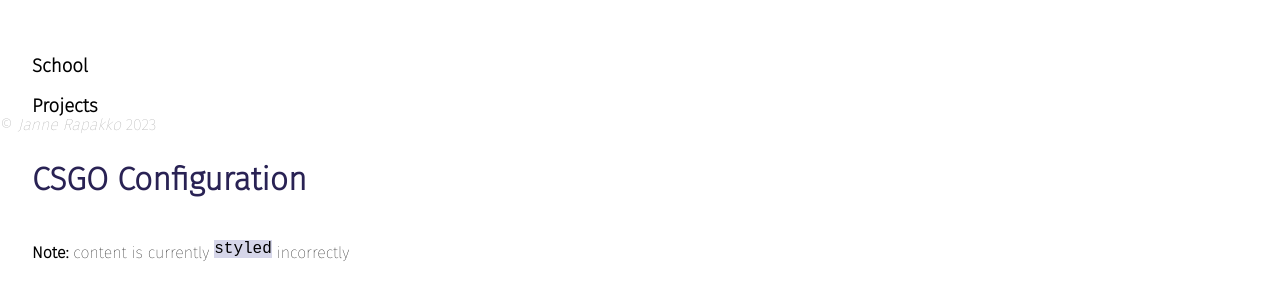
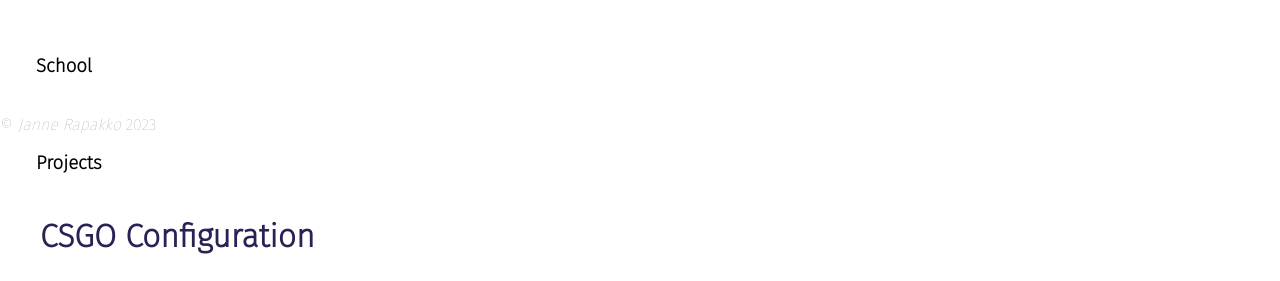
Before and after one commit to jrp-1/cse134-hw2, a plain HTML site: page index.html in a window 1280 px wide. Shown: the part 669-950 px from the top of the page. Drawn offline with Linux system fonts and the light colour scheme; a web font is replaced by a local one.

Commit message:
commented out placeholder content, legibility for headers

```diff
--- a/css/styles.css
+++ b/css/styles.css
@@ -137,6 +137,14 @@ footer {
     height: 2vh;
 }
 
+h3 {
+    margin-left: 0.25rem;
+}
+
+h4 {
+    margin-left: 0.5rem;
+}
+
 h4.bigly {
     font-size: 2rem;
 }
```
Also changed, not shown: index.html (+4 -2 lines).
